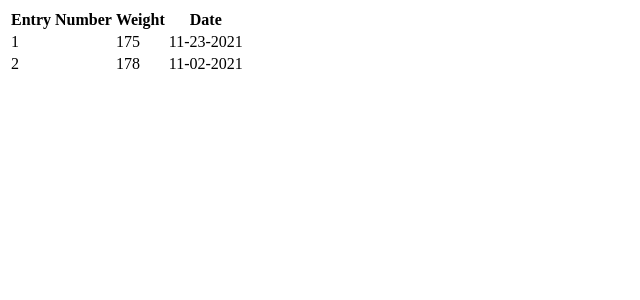
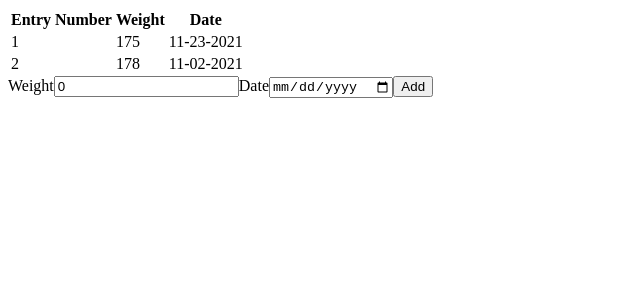
Before and after one commit to danlangan/weight-tracker-react-tutorial, a React (Create React App) app: page / in a window 1280 px wide. Shown: the top 300 px of the page, without its empty margins (0-640 px from the left). Built offline with nearby package versions, Linux system fonts and the light colour scheme.

Commit message:
added a new prop that helps add things to the application after user input. committing now so that I can have the graphing piece overlayed onto the website so that a user can see the data overlayed using a line graph

```diff
--- a/src/App.js
+++ b/src/App.js
@@ -1,12 +1,22 @@
 import React, { useState } from 'react';
 import DisplayEntries from './Components/DisplayEntries/DisplayEntries';
+import AddEntryForm from './Components/AddEntry/AddEntryForm';
+
 function App() {
 
   const [entries, setEntries] = useState([{weight: 175, date: "11-23-2021"}, {weight: 178, date: "11-02-2021"}])
 
+  function addNewEntry(entry) {
+
+    let tempEntries = [...entries, entry];
+
+    setEntries(tempEntries);
+  }
+
   return (
     <div>
       <DisplayEntries parentEntries={entries}/>
+      <AddEntryForm addNewEntryProperty={addNewEntry}/>
     </div>
   );
 }
--- /dev/null
+++ b/src/Components/AddEntry/AddEntryForm.jsx
@@ -0,0 +1,31 @@
+import React, { useState } from 'react';
+
+
+const AddEntryForm = (props) => {
+
+    const [weight, setWeight] = useState(0);
+    const [date, setDate] = useState('');
+
+    function handleSubmit(event) {
+        event.preventDefault();
+        let newEntry = {
+            weight: weight,
+            date: date
+        };
+        console.log(newEntry);
+        props.addNewEntryProperty(newEntry)
+    }
+
+    return (
+        <form onSubmit={handleSubmit}>
+            <label>Weight</label>
+            <input type="number" value={weight} onChange={(event) => setWeight(parseFloat(event.target.value))} />
+            <label>Date</label>
+            <input type="date" value={date} onChange={(event) => setDate(event.target.value)}/>
+            <button type="submit">Add</button>
+        </form>
+
+     );
+}
+
+export default AddEntryForm;
```
